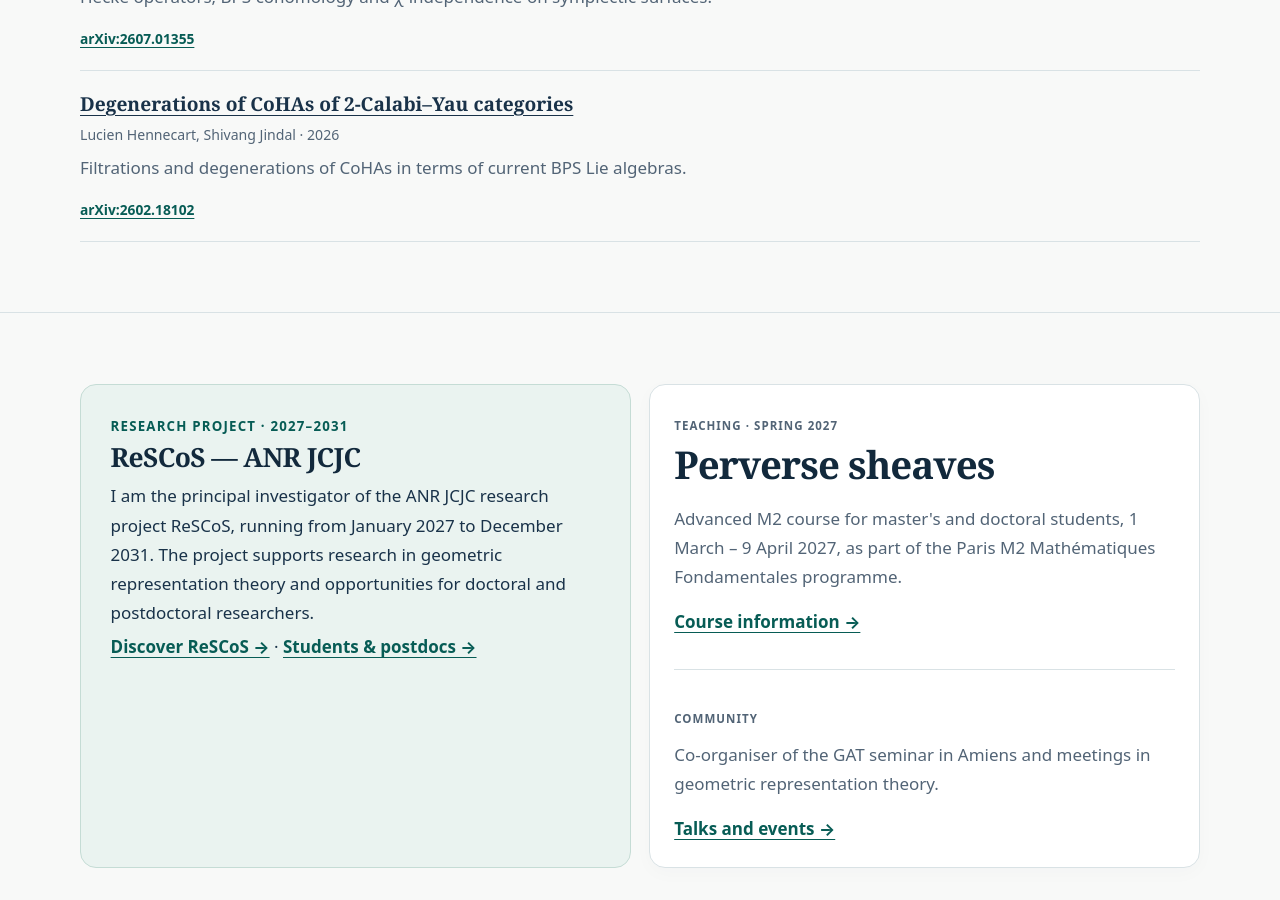
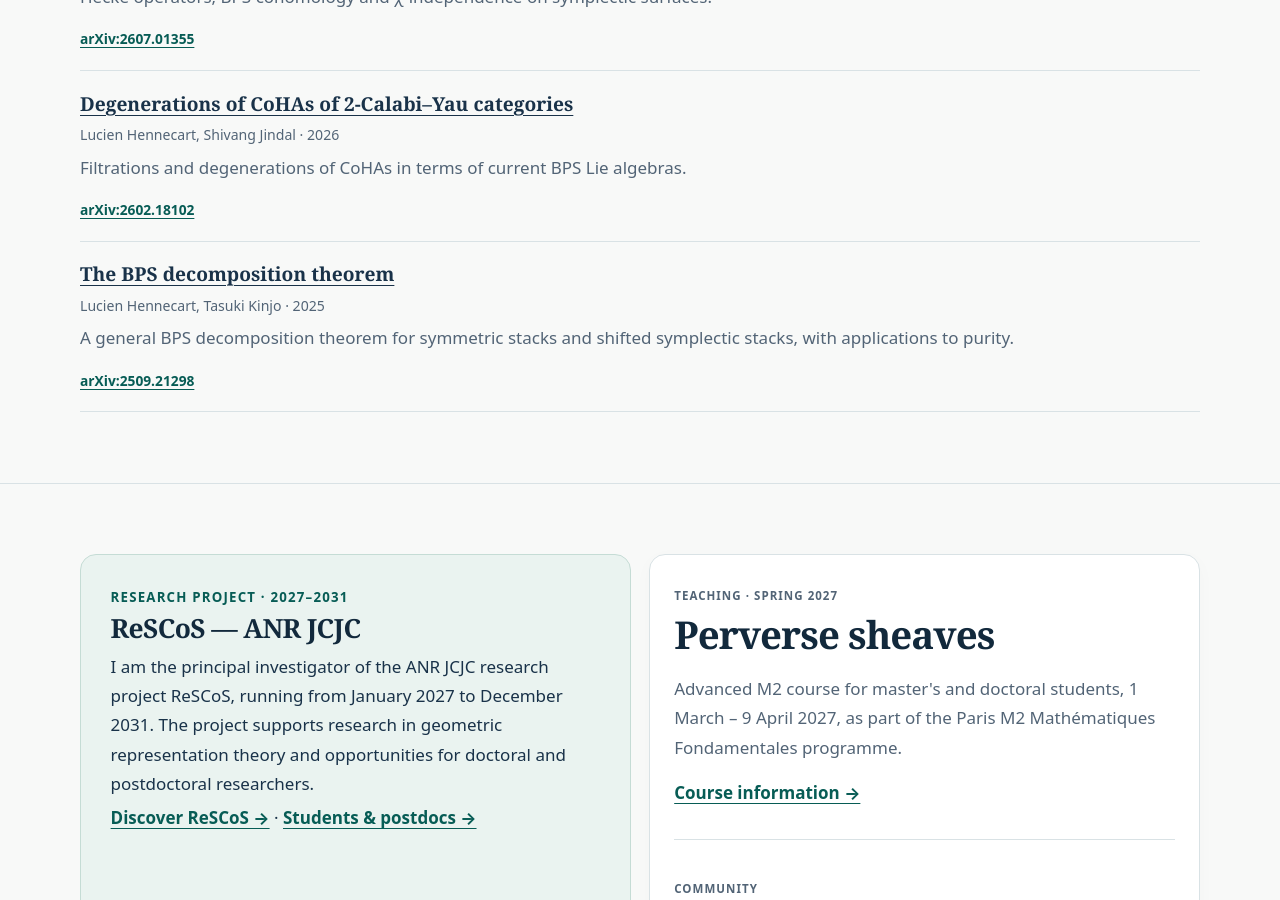
Before and after one commit to hennlu/hennlu.github.io, a Jekyll site: the page built from index.html, in a window 1280 px wide and 900 px high, scrolled down 2088 px. Built offline with Jekyll 4.4.1, drawn with Linux system fonts in a browser that asks for light colours.

Commit message:
Show five recent publications in all website previews

```diff
--- a/index.html
+++ b/index.html
@@ -32,7 +32,7 @@ alternate: /index-fr.html
 </div></section>
 <section class="section"><div class="container">
   <div class="section-head"><div><p class="eyebrow">Selected research</p><h2>Recent papers</h2></div><a class="text-link" href="/publications.html">All publications →</a></div>
-  {% include paper-list.html limit=4 summaries=true %}
+  {% include paper-list.html limit=5 summaries=true %}
 </div></section>
 <section class="section"><div class="container"><div class="grid">
   <div class="callout"><p class="eyebrow">Research project · 2027–2031</p><h2>ReSCoS — ANR JCJC</h2><p>I am the principal investigator of the ANR JCJC research project ReSCoS, running from January 2027 to December 2031. The project supports research in geometric representation theory and opportunities for doctoral and postdoctoral researchers.</p><p><a class="text-link" href="/anr.html">Discover ReSCoS →</a> · <a class="text-link" href="/students.html">Students & postdocs →</a></p></div>
```
